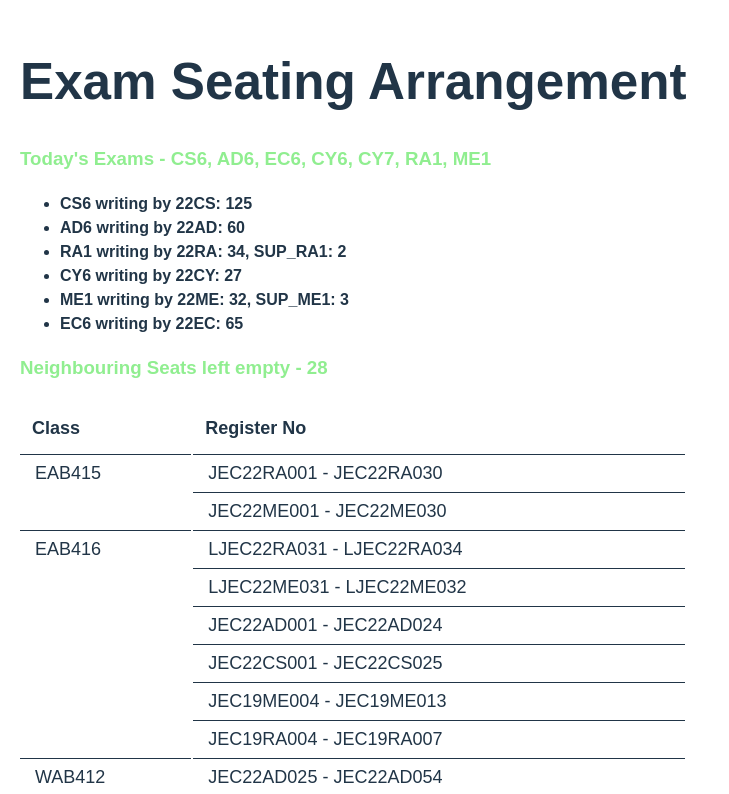
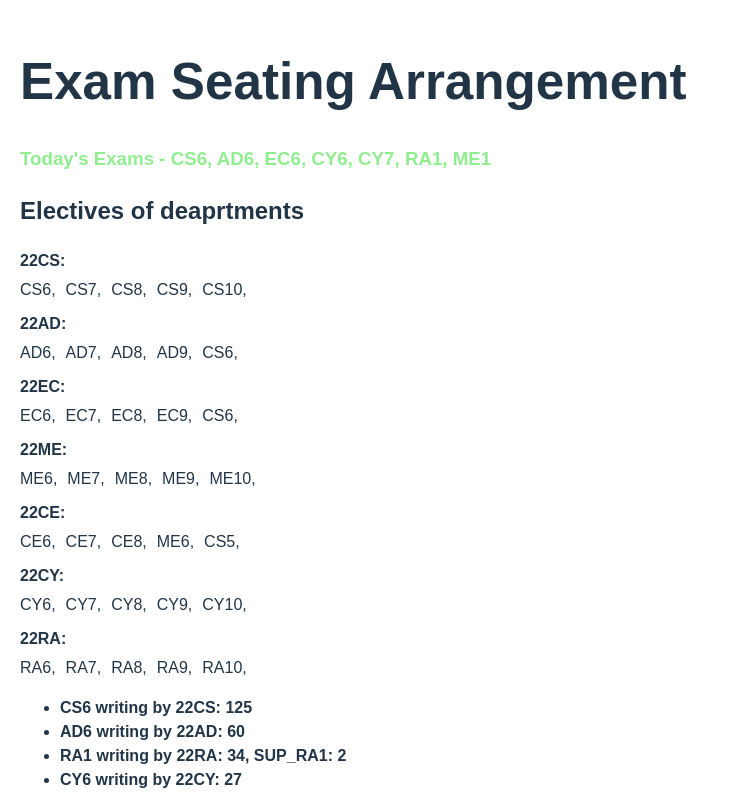
Before and after one commit to ada-rsh-s/exam-temp, a React (Vite) app: page / in a window 1280 px wide. Shown: the top 794 px of the page, without its empty margins (0-729 px from the left). Built offline with nearby package versions, Linux system fonts and the light colour scheme.

Commit message:
Supply elective ready

```diff
--- a/src/App.jsx
+++ b/src/App.jsx
@@ -48,6 +48,7 @@ let exams = {
   "22CY": ["CY1", "CY2", "CY6", "CY7", "CY8", "CY9", "CY10"],
   "22RA": ["RA1", "RA2", "RA6", "RA7", "RA8", "RA9", "RA10"],
 };
+let originalExams = exams;
 
 const electives = {
   "22CS": ["CS6", "CS7", "CS8", "CS9", "CS10"],
@@ -402,7 +403,23 @@ const App = () => {
         </h3>
         <h></h>
       </div>
-
+      <div>
+        <h2>Electives of deaprtments</h2>
+        {Object.entries(electives).map(([branch, subjects]) => (
+          <div key={branch} style={{ marginBottom: "10px" }}>
+            <strong>{branch}:</strong>
+            <div style={{ display: "flex", gap: "10px", marginTop: "5px" }}>
+              {subjects.map((subject, index) => (
+                <div
+                  key={index}
+                >
+                  {subject},
+                </div>
+              ))}
+            </div>
+          </div>
+        ))}
+      </div>
       <div>
         <ul>
           {Object.entries(viewResultArray).map(
```
